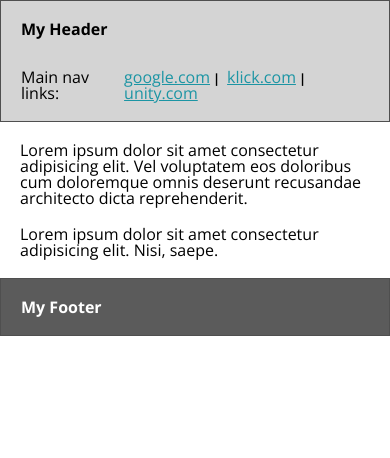
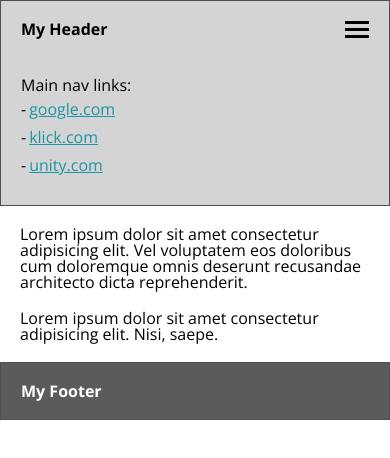
Before and after one commit to JusticeAmpofo/react-sample-website, a React (Create React App) app: page / in a window 390 px wide. Shown: the top 458 px of the page. Built offline with nearby package versions, Linux system fonts and the light colour scheme.

Commit message:
start mobile layout of v1

```diff
--- a/src/App.css
+++ b/src/App.css
@@ -28,6 +28,14 @@ body {
   margin-right: 4px;
 }
 
+.mb2 {
+  margin-bottom: 8px;
+}
+
+.mb3 {
+  margin-bottom: 12px;
+}
+
 .mb5 {
   margin-bottom: 20px;
 }
@@ -44,12 +52,23 @@ body {
   background: #d4d4d4;
 }
 
+.headline-block {
+  display: flex;
+  justify-content: space-between;
+}
+
 .navigation-block--desktop {
   display: flex;
 }
 
 .navigation-block__list {
   display: inline-block;
+}
+
+.navigation-block__list-mobile::before {
+  content: '-';
+  display: inline-block;
+  padding-right: 3px;
 }
 
 .navigation-block__link,
@@ -70,7 +89,67 @@ body {
   content: '';
 }
 
+.navigation-block__link--mobile::after {
+  content: '';
+}
+
+/* hamburger */
+.hamburger {
+  background: none;
+  border: none;
+  cursor: pointer;
+  height: 24px;
+  position: relative;
+  transition: all 0.25s;
+  width: 24px;
+}
+
+.hamburger__top,
+.hamburger__middle,
+.hamburger__bottom {
+  background: #000;
+  height: 3px;
+  left: 0;
+  position: absolute;
+  top: 0;
+  transform: rotate(0);
+  transition: all 0.5s;
+  width: 24px;
+}
+
+.hamburger__middle {
+  transform: translateY(7px);
+}
+
+.hamburger__bottom {
+  transform: translateY(14px);
+}
+
 .footer {
   background: #5b5b5b;
   color: #fff;
 }
+
+@media (max-width: 640px) {
+  .hamburger {
+    display: block;
+  }
+
+  .desktop-only-block {
+    display: none;
+  }
+
+  .mobile-only-block {
+    display: block;
+  }
+}
+
+@media (min-width: 641px) {
+  .desktop-only-block {
+    display: block;
+  }
+
+  .mobile-only-block {
+    display: none;
+  }
+}
--- a/src/components/Header.js
+++ b/src/components/Header.js
@@ -2,9 +2,17 @@ function Header() {
     return (
         <header className="header website" class="header website-border">
             <div className="container">
-                <h1 className="h1 mb8">My Header</h1>
+                <div className="headline-block mb8">
+                    <h1 className="h1">My Header</h1>
 
-                <div className="navigation-block navigation-block--desktop">
+                    <button class="hamburger mobile-only-block">
+                        <span class="hamburger__top"></span>
+                        <span class="hamburger__middle"></span>
+                        <span class="hamburger__bottom"></span>
+                    </button>
+                </div>
+
+                <div className="navigation-block navigation-block--desktop desktop-only-block">
                     <p className="mr1">Main nav links:</p>
                     <nav>
                         <ul>
@@ -14,6 +22,17 @@ function Header() {
                         </ul>
                     </nav>
                 </div>
+
+                <div className="navigation-block navigation-block--mobile mobile-only-block">
+                    <p className="mb2">Main nav links:</p>
+                    <nav>
+                        <ul>
+                            <li  className="navigation-block__list-mobile mb3"><a className="navigation-block__link navigation-block__link--mobile" href="https://www.google.com" target="_blank" rel="noreferrer">google.com</a></li>
+                            <li className="navigation-block__list-mobile mb3"><a className="navigation-block__link navigation-block__link--mobile" href="https://www.klick.com" target="_blank" rel="noreferrer">klick.com</a></li>
+                            <li className="navigation-block__list-mobile mb3"><a className="navigation-block__link navigation-block__link--mobile" href="https://unity.com/" target="_blank" rel="noreferrer">unity.com</a></li>
+                        </ul>
+                    </nav>
+                </div>
             </div>
         </header>
     )
```
